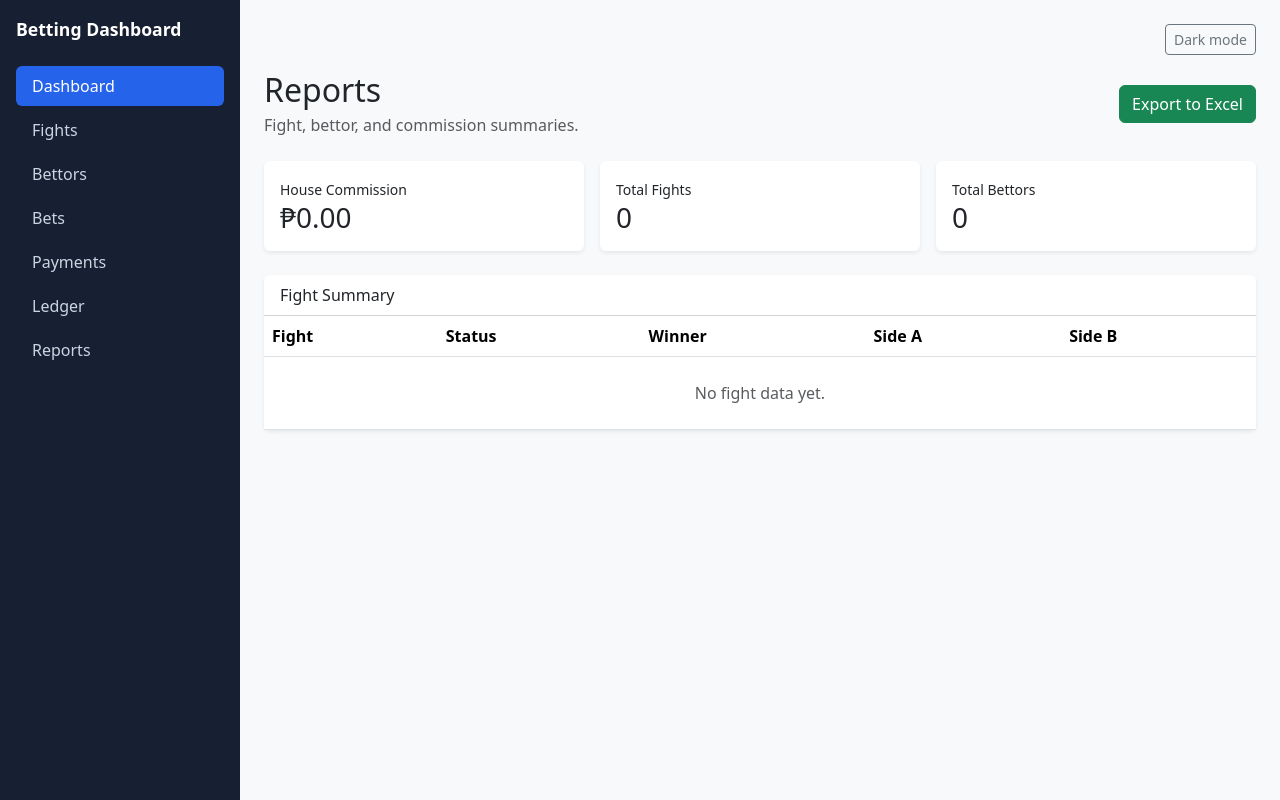
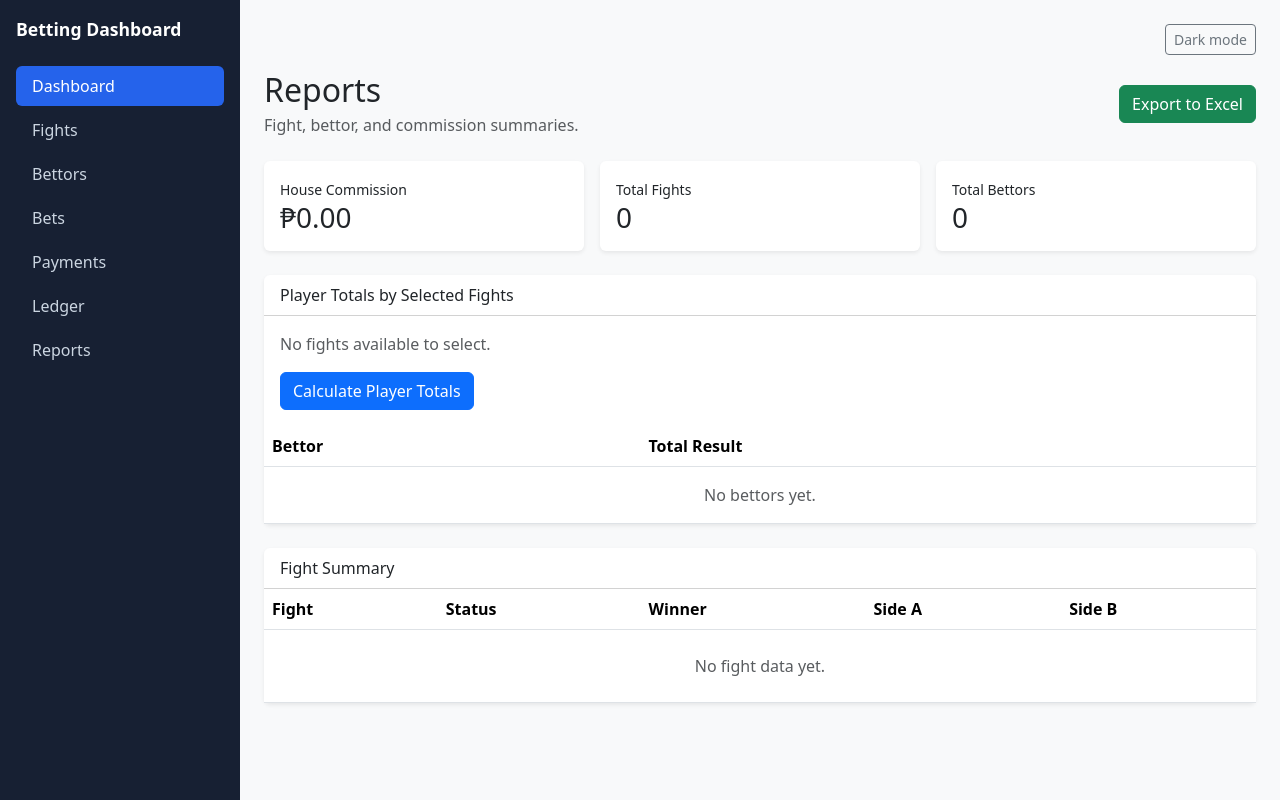
Before and after one commit to kltungala/betting-dashboard, a Flask app: page /reports/ in a window 1280 px wide. Run offline with Flask 3, Linux system fonts and the light colour scheme.

Commit message:
Add player totals by selected fights report

```diff
--- a/routes/fights.py
+++ b/routes/fights.py
@@ -6,7 +6,7 @@
 
 from extensions import db
 from models import Bet, Fight
-from services.ledger import record_payout_entry
+from services.ledger import record_loss_entry, record_payout_entry
 
 
 fights_bp = Blueprint("fights", __name__, url_prefix="/fights")
@@ -131,6 +131,7 @@
             bet.commission_amount = Decimal("0.00")
             bet.net_profit = -bet.amount
             bet.total_returned = Decimal("0.00")
+            record_loss_entry(bet)
             continue
 
         gross = (bet.amount / winning_pool * losing_pool).quantize(MONEY, rounding=ROUND_HALF_UP)
--- a/routes/reports.py
+++ b/routes/reports.py
@@ -1,6 +1,7 @@
 from io import BytesIO
+from decimal import Decimal
 
-from flask import Blueprint, render_template, send_file
+from flask import Blueprint, render_template, request, send_file
 from openpyxl import Workbook
 from sqlalchemy import func, select
 
@@ -15,6 +16,24 @@
 def index():
     fights = db.session.scalars(select(Fight).order_by(Fight.fight_date.desc())).all()
     bettors = db.session.scalars(select(Bettor).order_by(Bettor.name)).all()
+    selected_fight_ids = {
+        int(fight_id) for fight_id in request.args.getlist("fight_id") if fight_id.isdigit()
+    }
+    if not selected_fight_ids and request.args.get("filters_submitted") != "1":
+        selected_fight_ids = {fight.id for fight in fights if fight.status == "settled"}
+
+    player_totals = []
+    for bettor in bettors:
+        total = sum(
+            (
+                bet.net_profit
+                for bet in bettor.bets
+                if bet.fight_id in selected_fight_ids and bet.status in {"won", "lost"}
+            ),
+            Decimal("0.00"),
+        )
+        player_totals.append({"bettor": bettor, "total": total})
+
     commission_total = db.session.scalar(
         select(func.coalesce(func.sum(Bet.commission_amount), 0)).where(Bet.status == "won")
     )
@@ -23,6 +42,8 @@
         fights=fights,
         bettors=bettors,
         commission_total=commission_total,
+        selected_fight_ids=selected_fight_ids,
+        player_totals=player_totals,
     )
 
 
--- a/templates/ledger/list.html
+++ b/templates/ledger/list.html
@@ -1,6 +1,6 @@
 {% extends "base.html" %}
 {% block title %}Ledger | Betting Dashboard{% endblock %}
 {% block content %}
-<div class="d-flex flex-wrap justify-content-between align-items-center gap-3 mb-4"><div><h1 class="h2 mb-1">Ledger</h1><p class="text-body-secondary mb-0">Positive balance movements increase what a bettor owes the house.</p></div><a class="btn btn-primary" href="{{ url_for('ledger.create_adjustment') }}">Add Adjustment</a></div>
-<div class="card border-0 shadow-sm"><div class="table-responsive"><table class="table table-hover align-middle mb-0"><thead><tr><th>Bettor</th><th>Type</th><th>Description</th><th>Amount</th><th>Current Balance</th></tr></thead><tbody>{% for entry in entries %}<tr><td>{{ entry.bettor.name }}</td><td class="text-capitalize">{{ entry.entry_type }}</td><td>{{ entry.description }}</td><td class="{{ 'text-danger' if entry.amount > 0 else 'text-success' }}">₱{{ '{:,.2f}'.format(entry.amount) }}</td><td>₱{{ '{:,.2f}'.format(balances[entry.bettor_id]) }}</td></tr>{% else %}<tr><td colspan="5" class="text-center text-body-secondary py-4">No ledger entries yet.</td></tr>{% endfor %}</tbody></table></div></div>
+<div class="d-flex flex-wrap justify-content-between align-items-center gap-3 mb-4"><div><h1 class="h2 mb-1">Ledger</h1><p class="text-body-secondary mb-0">Losses display as negative results; current balance shows the amount owed to the house.</p></div><a class="btn btn-primary" href="{{ url_for('ledger.create_adjustment') }}">Add Adjustment</a></div>
+<div class="card border-0 shadow-sm"><div class="table-responsive"><table class="table table-hover align-middle mb-0"><thead><tr><th>Bettor</th><th>Type</th><th>Description</th><th>Amount</th><th>Current Balance</th></tr></thead><tbody>{% for entry in entries %}<tr><td>{{ entry.bettor.name }}</td><td class="text-capitalize">{{ entry.entry_type }}</td><td>{{ entry.description }}</td><td class="{% if entry.entry_type == 'loss' %}text-danger{% elif entry.entry_type == 'payout' %}text-success{% else %}{{ 'text-danger' if entry.amount > 0 else 'text-success' }}{% endif %}">{% if entry.entry_type == 'loss' %}−₱{{ '{:,.2f}'.format(entry.amount|abs) }}{% elif entry.entry_type == 'payout' %}+₱{{ '{:,.2f}'.format(entry.amount|abs) }}{% else %}₱{{ '{:,.2f}'.format(entry.amount) }}{% endif %}</td><td>₱{{ '{:,.2f}'.format(balances[entry.bettor_id]) }}</td></tr>{% else %}<tr><td colspan="5" class="text-center text-body-secondary py-4">No ledger entries yet.</td></tr>{% endfor %}</tbody></table></div></div>
 {% endblock %}
--- a/templates/reports/index.html
+++ b/templates/reports/index.html
@@ -3,5 +3,6 @@
 {% block content %}
 <div class="d-flex flex-wrap justify-content-between align-items-center gap-3 mb-4"><div><h1 class="h2 mb-1">Reports</h1><p class="text-body-secondary mb-0">Fight, bettor, and commission summaries.</p></div><a class="btn btn-success" href="{{ url_for('reports.export_excel') }}">Export to Excel</a></div>
 <div class="row g-3 mb-4"><div class="col-md-4"><div class="card border-0 shadow-sm"><div class="card-body"><small>House Commission</small><div class="h3 mb-0">₱{{ '{:,.2f}'.format(commission_total) }}</div></div></div></div><div class="col-md-4"><div class="card border-0 shadow-sm"><div class="card-body"><small>Total Fights</small><div class="h3 mb-0">{{ fights|length }}</div></div></div></div><div class="col-md-4"><div class="card border-0 shadow-sm"><div class="card-body"><small>Total Bettors</small><div class="h3 mb-0">{{ bettors|length }}</div></div></div></div></div>
+<div class="card border-0 shadow-sm mb-4"><div class="card-header bg-transparent">Player Totals by Selected Fights</div><div class="card-body"><form method="get"><input type="hidden" name="filters_submitted" value="1"><div class="row g-2 mb-3">{% for fight in fights %}<div class="col-12 col-md-6"><label class="form-check border rounded p-2 w-100"><input class="form-check-input me-2" type="checkbox" name="fight_id" value="{{ fight.id }}" {{ 'checked' if fight.id in selected_fight_ids else '' }}><span>{{ fight.fight_date.strftime('%b %d, %Y') }} — {{ fight.fighter_a }} vs {{ fight.fighter_b }} <span class="text-body-secondary">({{ fight.status }})</span></span></label></div>{% else %}<p class="text-body-secondary mb-0">No fights available to select.</p>{% endfor %}</div><button class="btn btn-primary" type="submit">Calculate Player Totals</button></form></div><div class="table-responsive"><table class="table mb-0"><thead><tr><th>Bettor</th><th>Total Result</th></tr></thead><tbody>{% for player in player_totals %}<tr><td>{{ player.bettor.name }}</td><td class="{{ 'text-success' if player.total > 0 else 'text-danger' if player.total < 0 else '' }}">{{ '+' if player.total > 0 else '' }}₱{{ '{:,.2f}'.format(player.total) }}</td></tr>{% else %}<tr><td colspan="2" class="text-center text-body-secondary py-3">No bettors yet.</td></tr>{% endfor %}</tbody></table></div></div>
 <div class="card border-0 shadow-sm"><div class="card-header bg-transparent">Fight Summary</div><div class="table-responsive"><table class="table mb-0"><thead><tr><th>Fight</th><th>Status</th><th>Winner</th><th>Side A</th><th>Side B</th></tr></thead><tbody>{% for fight in fights %}<tr><td>{{ fight.fighter_a }} vs {{ fight.fighter_b }}</td><td class="text-capitalize">{{ fight.status }}</td><td>{{ fight.winner_side or '—' }}</td><td>₱{{ '{:,.2f}'.format(fight.side_a_total) }}</td><td>₱{{ '{:,.2f}'.format(fight.side_b_total) }}</td></tr>{% else %}<tr><td colspan="5" class="text-center text-body-secondary py-4">No fight data yet.</td></tr>{% endfor %}</tbody></table></div></div>
 {% endblock %}
```
Also changed, not shown: routes/ledger.py (+12 -1 lines), services/ledger.py (+12 -0 lines).
